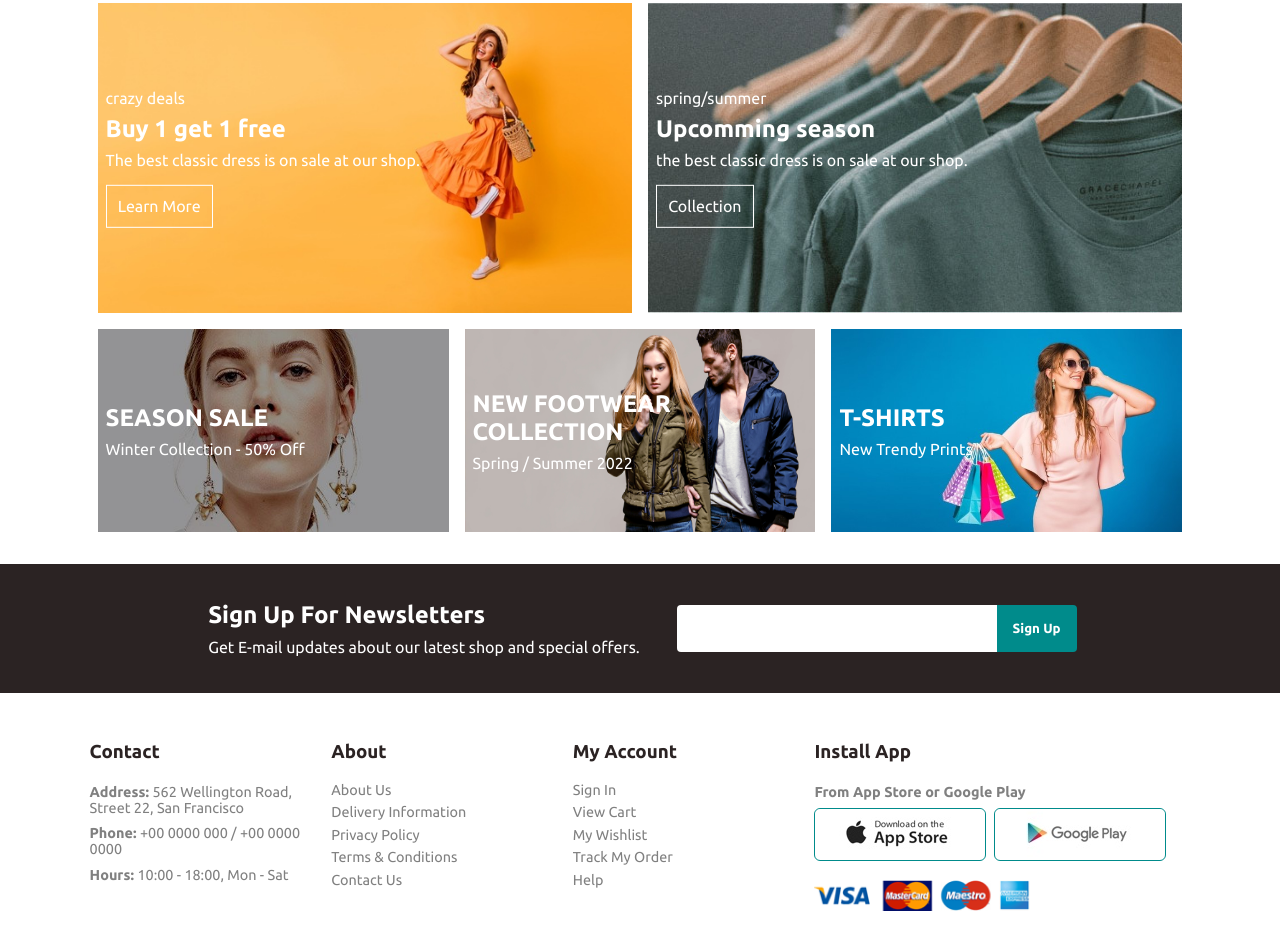
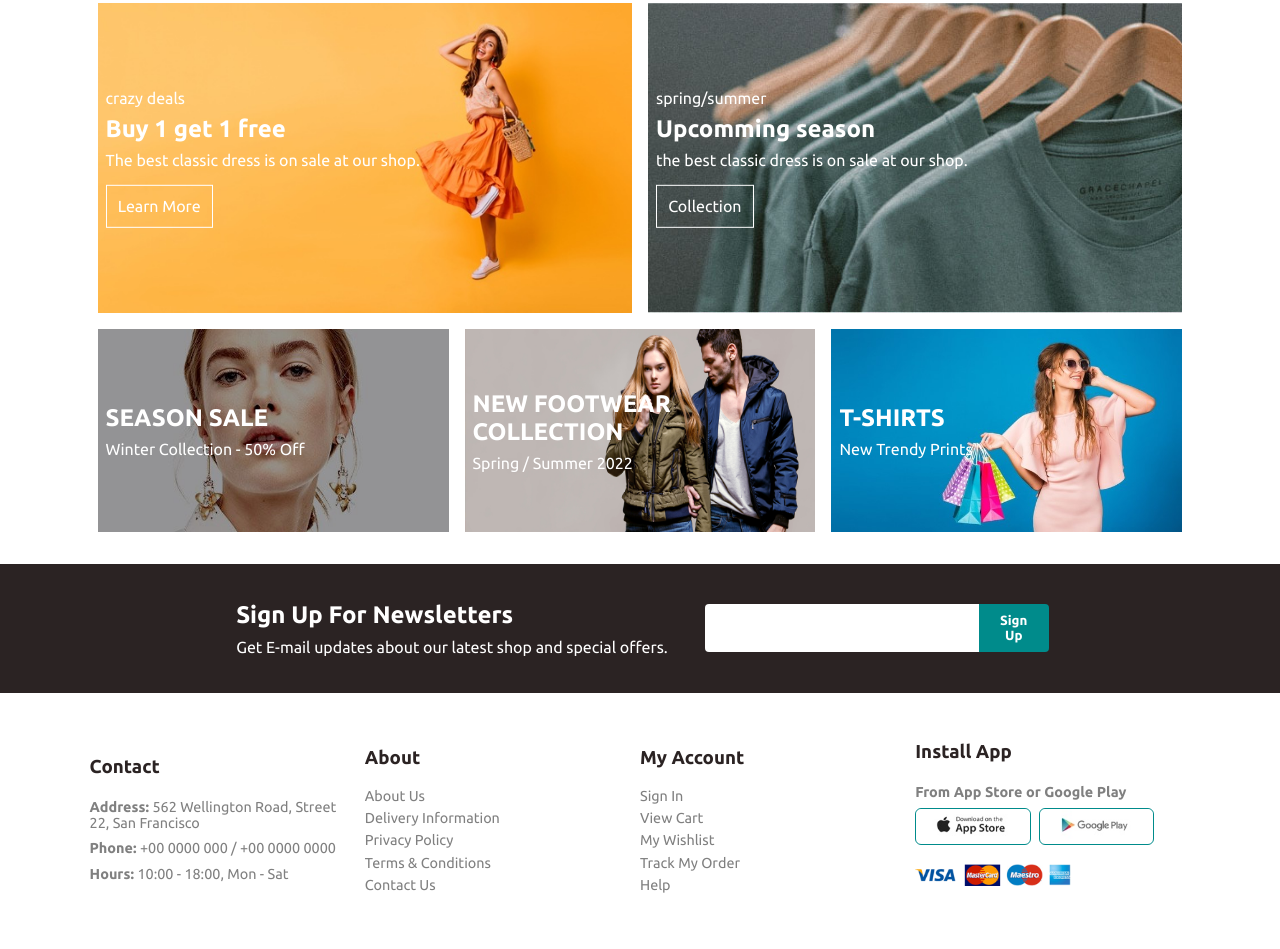
Before and after one commit to valerio-figueira/ecommerce-js, a plain HTML site: page index.html in a window 1280 px wide. Shown: the part 834-1783 px from the top of the page. Drawn offline with Linux system fonts and the light colour scheme.

Commit message:
new update

```diff
--- a/css/style.css
+++ b/css/style.css
@@ -6,6 +6,7 @@
     --color-2: #2b2323;
     --color-3: #463939;
     --color-4: #589f77;
+    --mobile: 500px;
 }
 
 html{
@@ -55,7 +56,9 @@ header a:hover{
     color: var(--color-1);
 }
 
-
+body{
+    min-width: 850px;
+}
 main{
     padding: 1.5rem 7%;
 }
@@ -428,7 +431,7 @@ main.height-adjust{
     color: var(--color-1);
 }
 .hero{
-    width: 100vw;
+    width: 100%;
     height: 92vh;
     overflow: hidden;
 }
@@ -451,16 +454,18 @@ aside form{
     padding-left: 2rem;
 }
 aside form input{
-    width: 20rem;
+    width: 100%;
+    height: 3rem;
     font-size: 1rem;
     padding: 0rem .5rem;
     border-radius: 4px 0 0 4px;
 }
 aside form button{
+    height: 3rem;
     font-weight: bold;
     background: darkcyan;
     color: white;
-    padding: 1rem;
+    padding: 0 1rem;
     border-radius: 0 4px 4px 0;
     cursor: pointer;
 }
@@ -482,6 +487,7 @@ footer.flex-row{
 footer .box{
     display: flex;
     flex-direction: column;
+    justify-content: center;
     padding-right: 1rem;
     color: var(--color-2);
     flex-basis: 100%;
@@ -516,6 +522,7 @@ footer .box .flex-row a{
 }
 footer .box .flex-row img{
     border-radius: 6px;
+    height: 2rem;
 }
 footer .box .flex-row a:hover{
     border: 1px solid var(--color-2);
@@ -525,3 +532,16 @@ footer .box img.payment{
     width: 60%;
     padding: 1rem 0;
 }
+
+
+
+
+
+
+
+
+
+/* RESPONSIVE */
+@media screen and (min-width: 850px) {
+
+}
```
